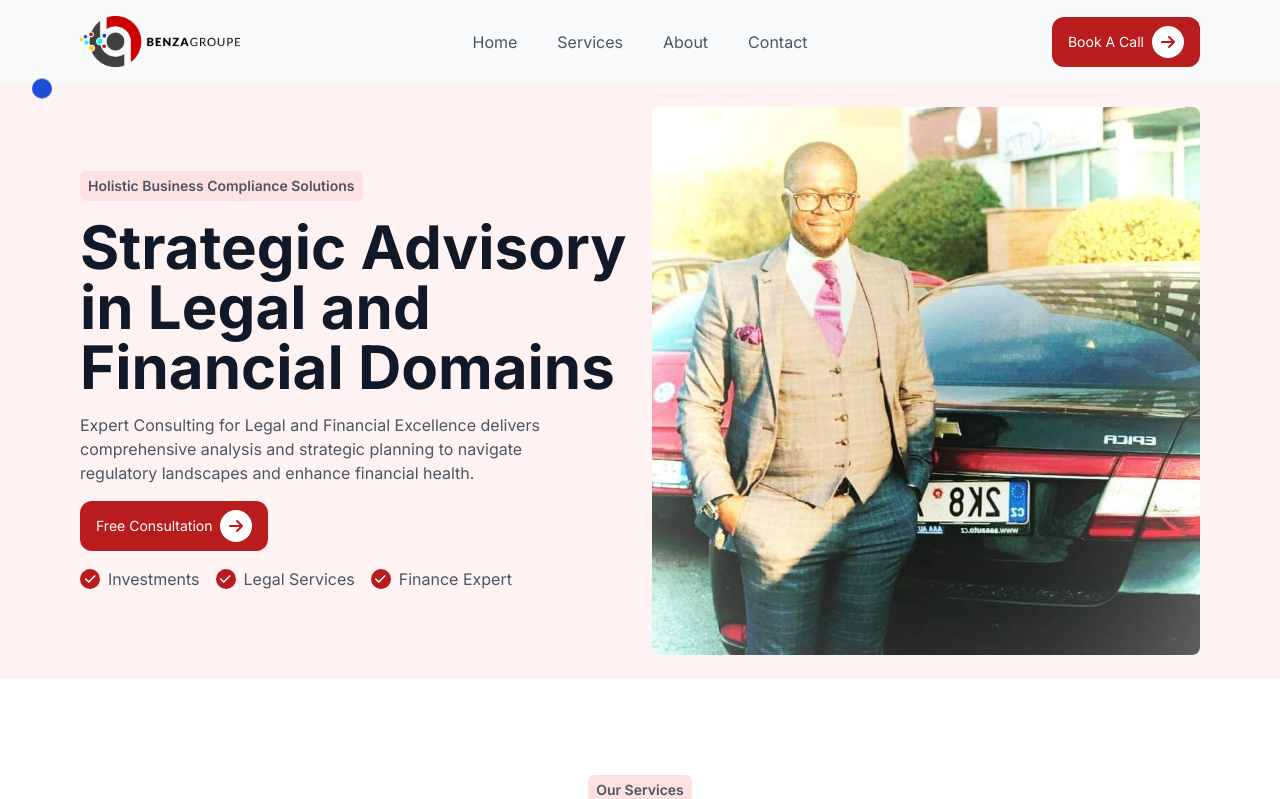
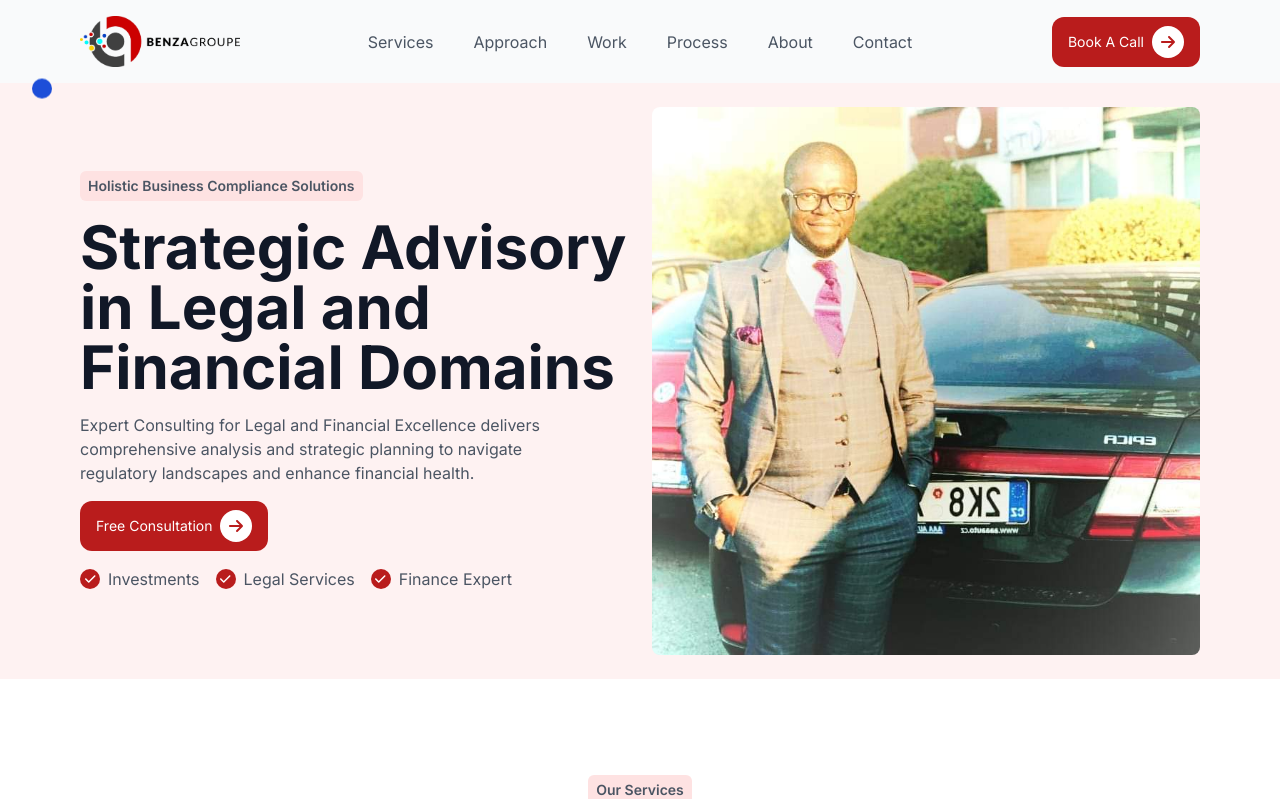
Before and after one commit to Kambatukebele/benzagroupe, a React (Vite) app: page / in a window 1280 px wide. Shown: the top 799 px of the page. Built offline with nearby package versions, Linux system fonts and the light colour scheme; no server answers.

Commit message:
updating6 correcting menu links

```diff
--- a/src/components/Navigation/Ul.jsx
+++ b/src/components/Navigation/Ul.jsx
@@ -1,22 +1,16 @@
+import Button from "../Button"
 const Ul = ({ navSmallDevice }) => {
   return (
     <ul
       className={`${
         !navSmallDevice ? "-left-[1000px]" : "left-0"
-      } bg-gray-50 lg:bg-transparent absolute top-[85px] w-full h-screen py-4 flex justify-start items-center duration-300 ease-in-out flex-col gap-4 z-10 lg:static lg:z-0 lg:flex-row lg:py-0  lg:justify-center lg:h-fit lg:gap-10 lg:w-[600px]`}
+      } bg-red-50 lg:bg-transparent absolute top-[85px] w-full h-screen py-4 flex justify-start items-center duration-300 ease-in-out flex-col gap-4 z-10 lg:static lg:z-0 lg:flex-row lg:py-0  lg:justify-center lg:h-fit lg:gap-10 lg:w-[600px]`}
     >
-      <li className="block">
-        <a
-          className="text-base font-normal text-gray-600 lg:hover:text-red-700 lg:hover:delay-75 lg:hover:ease-in-out"
-          href="#"
-        >
-          Home
-        </a>
-      </li>
+
       <li className="block">
         <a
           className="text-base font-normal text-gray-600 lg:hover:text-red-700 lg:hover:delay-150 lg:hover:ease-in-out"
-          href="#"
+          href="#services"
         >
           Services
         </a>
@@ -24,7 +18,31 @@ const Ul = ({ navSmallDevice }) => {
       <li className="block">
         <a
           className="text-base font-normal text-gray-600 lg:hover:text-red-700 lg:hover:delay-150 lg:hover:ease-in-out"
-          href="#"
+          href="#approach"
+        >
+          Approach
+        </a>
+      </li>
+      <li className="block">
+        <a
+          className="text-base font-normal text-gray-600 lg:hover:text-red-700 lg:hover:delay-150 lg:hover:ease-in-out"
+          href="#work"
+        >
+         Work
+        </a>
+      </li>
+      <li className="block">
+        <a
+          className="text-base font-normal text-gray-600 lg:hover:text-red-700 lg:hover:delay-150 lg:hover:ease-in-out"
+          href="#process"
+        >
+          Process
+        </a>
+      </li>
+      <li className="block">
+        <a
+          className="text-base font-normal text-gray-600 lg:hover:text-red-700 lg:hover:delay-150 lg:hover:ease-in-out"
+          href="#about"
         >
           About
         </a>
@@ -32,11 +50,12 @@ const Ul = ({ navSmallDevice }) => {
       <li className="block">
         <a
           className="text-base font-normal text-gray-600 lg:hover:text-red-700 lg:hover:delay-150 lg:hover:ease-in-out"
-          href="#"
+          href="#contact"
         >
           Contact
         </a>
       </li>
+      <Button title="Free Consultation" display="flex bg-red-700 text-white lg:hidden" link="https://calendly.com/nauvidbenza-benzagroupe/30min?month=2024-07" />
     </ul>
   );
 };
--- a/src/components/about/About.jsx
+++ b/src/components/about/About.jsx
@@ -3,7 +3,7 @@ import DownAbout from "./DownAbout";
 
 const About = () => {
   return (
-    <section className="w-full h-fit bg-gray-50 py-10 lg:py-20">
+    <section className="w-full h-fit bg-gray-50 py-10 lg:py-20" id="about">
       <div className="container mx-auto flex flex-col justify-center items-center gap-12">
         <UpAbout />
         <DownAbout />
--- a/src/components/approach/Approach.jsx
+++ b/src/components/approach/Approach.jsx
@@ -2,7 +2,7 @@ import UpperDiv from "./UpperDiv";
 import LowerDiv from "./LowerDiv";
 const Approach = () => {
   return (
-    <section className="w-full h-fit bg-gray-50 py-10 lg:py-20">
+    <section className="w-full h-fit bg-gray-50 py-10 lg:py-20" id="approach">
       <div className="container mx-auto flex flex-col justify-center items-center gap-12">
         <UpperDiv />
         <LowerDiv />
--- a/src/components/contact/Contact.jsx
+++ b/src/components/contact/Contact.jsx
@@ -4,7 +4,7 @@ import Image from "../Image";
 import star from "../../assets/images/star.png";
 const Contact = () => {
   return (
-    <section className="w-full h-fit bg-white py-10 lg:py-20 bg-bg-longue bg-no-repeat bg-cover bg-center relative">
+    <section className="w-full h-fit bg-white py-10 lg:py-20 bg-bg-longue bg-no-repeat bg-cover bg-center relative" id="contact">
       <div className="container mx-auto flex flex-col justify-center items-center gap-12">
         <UpContact />
         <DownContact />
--- a/src/components/footer/UpperFooter.jsx
+++ b/src/components/footer/UpperFooter.jsx
@@ -15,28 +15,28 @@ const UpperFooter = () => {
           widthImage="w-[160px]"
         />
         <Paragraph
-          title="Lorem ipsum dolor sit amet consectetur adipisicing elit. Explicabo ducimus inventore molestiae laborum cupiditate optio!"
+          title="Expert Consulting for Legal and Financial Excellence delivers comprehensive analysis and strategic planning to navigate regulatory landscapes and enhance financial health."
           text_color="text-white"
         />
       </div>
       <ul className="w-full flex flex-col justify-center items-start h-fit gap-4 lg:w-2/6">
         <li className="text-sm lg:text-base text-white font-normal">
-          <a href="#">Home</a>
+          <a href="#services">Services</a>
         </li>
         <li className="text-sm lg:text-base text-white font-normal">
-          <a href="#">Home</a>
+          <a href="#approach">Approach</a>
         </li>
         <li className="text-sm lg:text-base text-white font-normal">
-          <a href="#">Home</a>
+          <a href="#work">Work</a>
         </li>
         <li className="text-sm lg:text-base text-white font-normal">
-          <a href="#">Home</a>
+          <a href="#process">Process</a>
         </li>
         <li className="text-sm lg:text-base text-white font-normal">
-          <a href="#">Home</a>
+          <a href="#about">About</a>
         </li>
         <li className="text-sm lg:text-base text-white font-normal">
-          <a href="#">Home</a>
+          <a href="#contact">Contact</a>
         </li>
       </ul>
       <div className="flex justify-center items-center gap-4 g:w-2/6">
--- a/src/components/howWeWork/HowWeWork.jsx
+++ b/src/components/howWeWork/HowWeWork.jsx
@@ -3,7 +3,7 @@ import DowDiv from "./DowDiv";
 
 const HowWeWork = () => {
   return (
-    <section className="w-full h-fit bg-red-50 py-10 lg:py-20">
+    <section className="w-full h-fit bg-red-50 py-10 lg:py-20" id="process">
       <div className="container mx-auto flex flex-col justify-center items-center gap-12">
         <UpDiv />
         <DowDiv />
--- a/src/components/portfolio/Portfolio.jsx
+++ b/src/components/portfolio/Portfolio.jsx
@@ -3,7 +3,7 @@ import DownPortfolio from "./DownPortfolio";
 
 const Portfolio = () => {
   return (
-    <section className="w-full h-fit bg-white py-10 lg:py-20">
+    <section className="w-full h-fit bg-white py-10 lg:py-20" id="work">
       <div className="container mx-auto flex flex-col justify-center items-center gap-12">
         <UpPortfolio />
         <DownPortfolio />
--- a/src/components/services/Services.jsx
+++ b/src/components/services/Services.jsx
@@ -3,7 +3,7 @@ import TopDiv from "./TopDiv";
 
 const Services = () => {
   return (
-    <section className="w-full h-fit bg-white py-10 lg:py-20">
+    <section className="w-full h-fit bg-white py-10 lg:py-20" id="services">
       <div className="container mx-auto flex flex-col justify-center items-center gap-12">
         <TopDiv />
         <Bottom />
```
